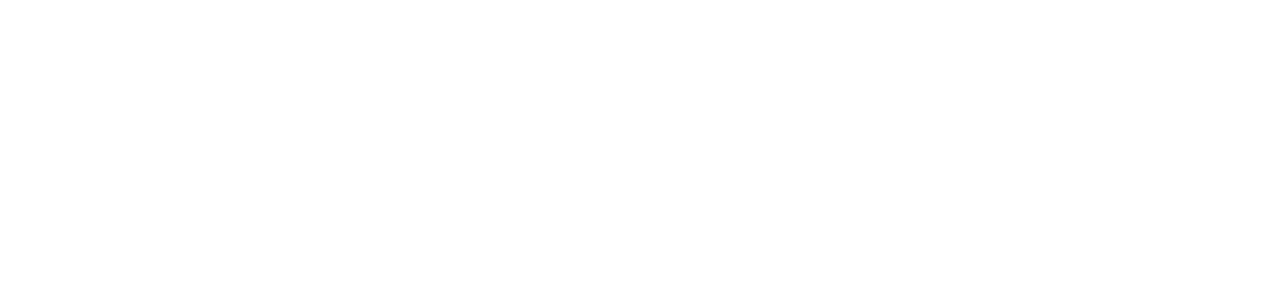
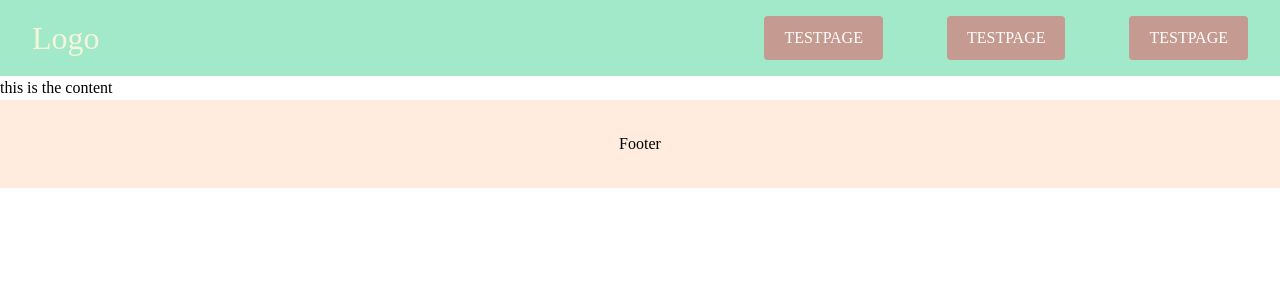
Before and after one commit to pmilisavljevic/Vezba-sa-Rajkom, a React (Vite) app: page /post in a window 1280 px wide. Before the commit this address had no page. Shown: the top 300 px of the page. Built offline with nearby package versions, Linux system fonts and the light colour scheme.

Commit message:
'second setup-commit'

```diff
--- /dev/null
+++ b/db.json
@@ -0,0 +1,26 @@
+{
+    "users": [
+      {
+        "username": "pedja88",
+        "firstName": "Predrag",
+        "lastName": "Milic",
+        "password": "test",
+        "email": "pedja@test.com"
+      },
+      {
+        "username": "rajkoR",
+        "firstName": "Rajko",
+        "lastName": "Culibrk",
+        "password": "test",
+        "email": "rajko@test.com"
+      },
+      {
+        "username": "LukaCure",
+        "firstName": "Luka",
+        "lastName": "Curcic",
+        "password": "test",
+        "email": "Luka@test.com"
+      }
+
+    ]
+  }
--- a/src/App.css
+++ b/src/App.css
@@ -83,7 +83,7 @@
   text-decoration: none;
 }
 
-footer {
+.footer {
   padding-block: 2rem;
   display: flex;
   justify-content: center;
--- a/src/App.tsx
+++ b/src/App.tsx
@@ -2,16 +2,24 @@
 import "./App.css";
 import Homepage from "./pages/Homepage";
 import TestPage from "./pages/TestPage";
+import Post from "./pages/Post";
 
 function App() {
   return (
     <BrowserRouter>
       <Routes>
+        <Route path="/TestPage" element={<TestPage />} />
+        <Route path="/post" element={<Post />} />
+
+
         <Route path="/" element={<Homepage />} />
-        <Route path="/TestPage" element={<TestPage />} />
+
       </Routes>
     </BrowserRouter>
   );
 }
 
 export default App;
+
+
+// napraviti register formu, login formu, material ui, ubaciti buttone i linkovati ih
--- /dev/null
+++ b/src/components/Footer.tsx
@@ -0,0 +1,9 @@
+
+
+const Footer = () => {
+  return (
+    <div className="footer">Footer</div>
+  )
+}
+
+export default Footer
--- /dev/null
+++ b/src/components/layouts/MainLayout.tsx
@@ -0,0 +1,17 @@
+import { PropsWithChildren } from 'react'
+import PageNav from '../PageNav'
+import Footer from '../Footer'
+
+type Props =  PropsWithChildren
+
+const MainLayout = ({children}: Props) => {
+  return (
+    <div className='main_layout'>
+        <PageNav />
+        <div>{children}</div>
+        <Footer />
+    </div>
+  )
+}
+
+export default MainLayout
--- a/src/pages/Homepage.tsx
+++ b/src/pages/Homepage.tsx
@@ -1,4 +1,5 @@
 import Aside from "../components/Aside";
+import Footer from "../components/Footer";
 import PageNav from "../components/PageNav";
 import Section from "../components/Section";
 
@@ -12,7 +13,7 @@
           <Section />
         </div>
       </div>
-      <footer>FOOTER</footer>
+      <Footer />
     </>
   );
 }
--- /dev/null
+++ b/src/pages/Post.tsx
@@ -0,0 +1,12 @@
+
+import MainLayout from '../components/layouts/MainLayout'
+
+const Post = () => {
+  return (
+   <MainLayout>
+    <div>this is the content</div>
+   </MainLayout>
+  )
+}
+
+export default Post
```
Also changed, not shown: src/components/inputs/Button.tsx (added, +27 -0 lines), src/components/inputs/TextInput.tsx (added, +13 -0 lines), src/pages/RegisterPage.tsx (added, +11 -0 lines).
